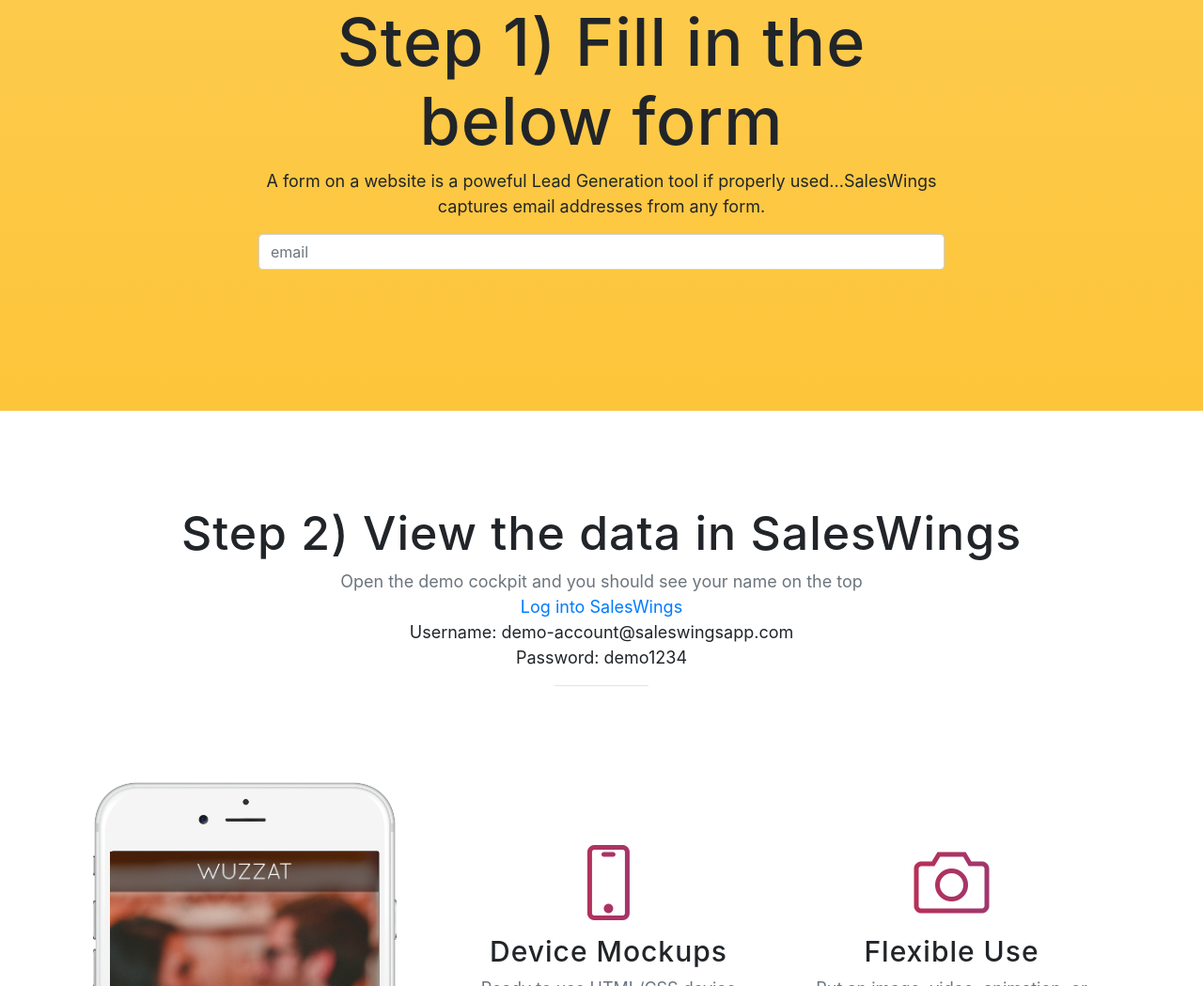
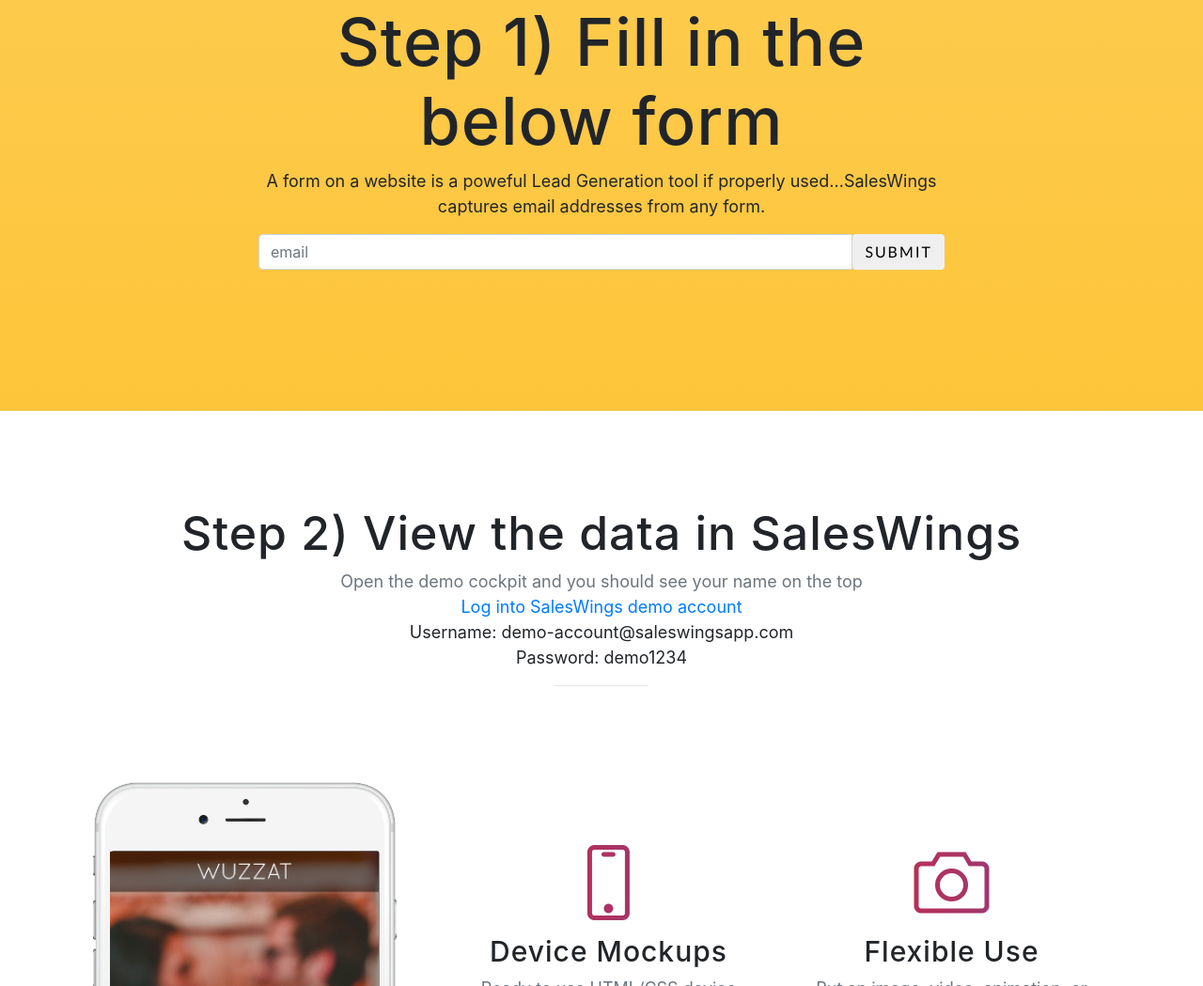
Before and after one commit to odroz/sw-sample-page, a website with bundled scripts: page index.html in a window 1280 px wide. Shown: the part 947-1996 px from the top of the page at 94% size. Built offline with nearby package versions, Linux system fonts and the light colour scheme; a script that the page names is missing; a web font is replaced by a local one.

Commit message:
Submit button

```diff
--- a/index.html
+++ b/index.html
@@ -93,6 +93,9 @@
             <div class="input-group">
 
             <input type="text" class="form-control" placeholder="email" aria-describedby="basic-addon1">
+                <div class="button">
+                <button type="button" class="btn btn-default"> submit </button>
+                </div>
             </div>
           </div>
         </div>
@@ -104,7 +107,7 @@
         <div class="section-heading text-center">
           <h2>Step 2) View the data in SalesWings</h2>
           <p class="text-muted">Open the demo cockpit and you should see your name on the top</p>
-          <p><a href="https://go.saleswingsapp.com" target = "_blank">Log into SalesWings</a></p>
+          <p><a href="https://go.saleswingsapp.com" target = "_blank">Log into SalesWings demo account</a></p>
           <p>Username: demo-account@saleswingsapp.com<br>
           Password: demo1234
           </p>
```
